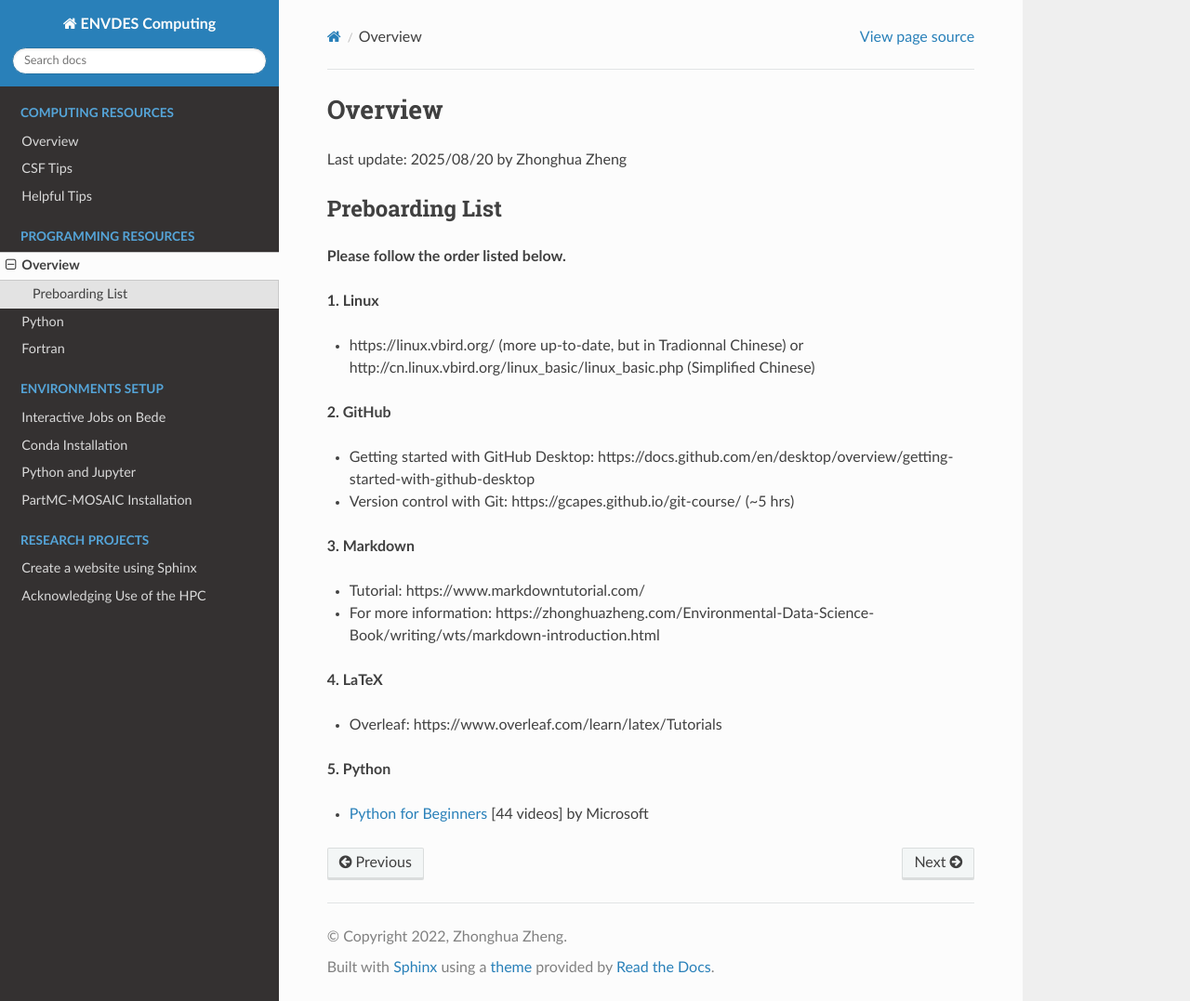
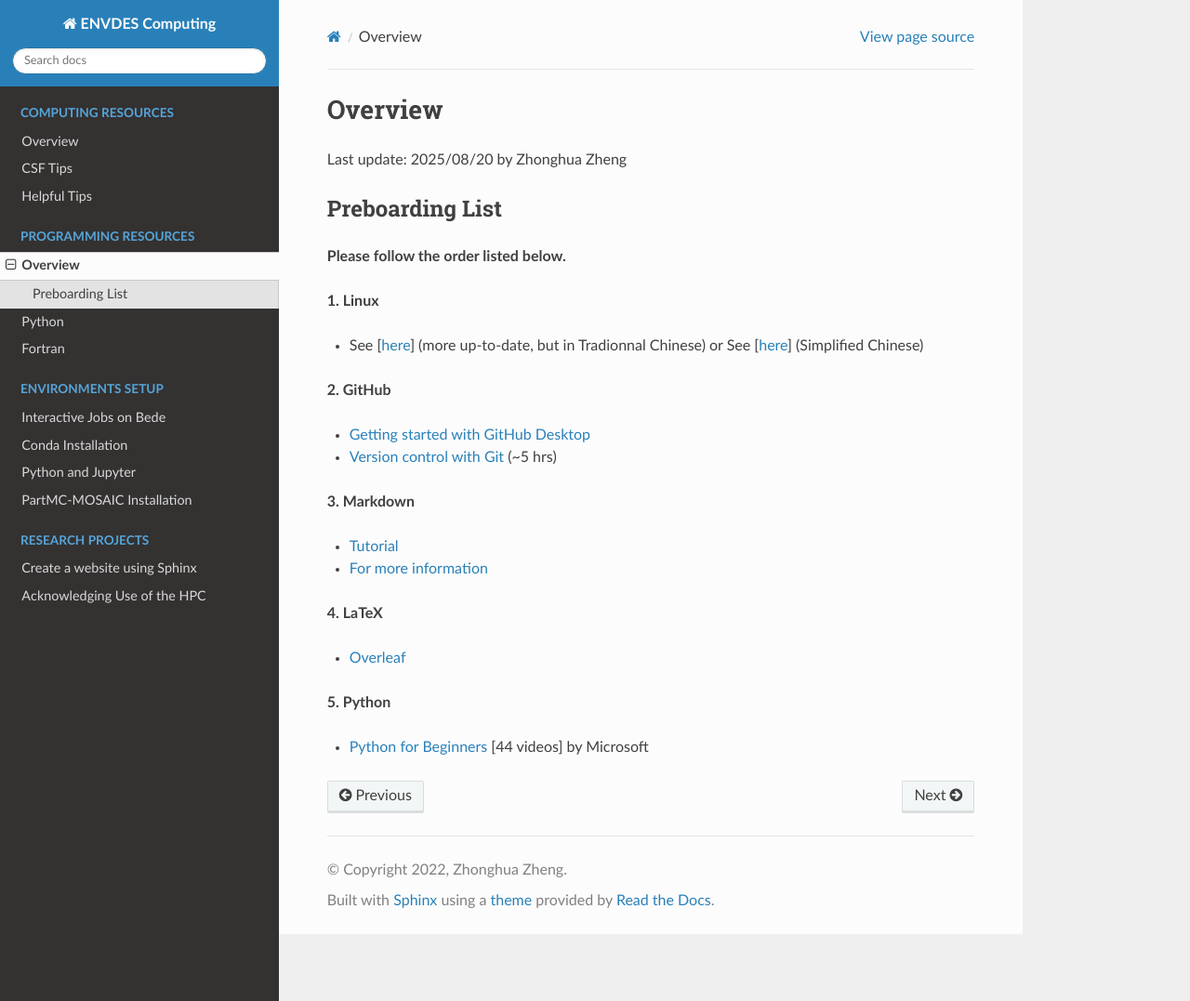
Before and after one commit to envdes/computing, a Sphinx documentation site: the page built from docs/pages/programming_resources/overview.md, in a window 1280 px wide and 1077 px high. Shown: the whole window at 93% size. Built offline with Sphinx 7.4.7 and the Read the Docs theme 3.1.0, drawn with Linux system fonts in a browser that asks for light colours.

Commit message:
Update overview.md

```diff
--- a/docs/pages/programming_resources/overview.md
+++ b/docs/pages/programming_resources/overview.md
@@ -8,21 +8,21 @@ Last update: 2025/08/20 by Zhonghua Zheng
 
 **1. Linux**
 
-- https://linux.vbird.org/ (more up-to-date, but in Tradionnal Chinese) or http://cn.linux.vbird.org/linux_basic/linux_basic.php (Simplified Chinese)
+- See [[here](https://linux.vbird.org/)] (more up-to-date, but in Tradionnal Chinese) or See [[here](http://cn.linux.vbird.org/linux_basic/linux_basic.php)] (Simplified Chinese)
 
 **2. GitHub**
 
-- Getting started with GitHub Desktop: https://docs.github.com/en/desktop/overview/getting-started-with-github-desktop
-- Version control with Git: https://gcapes.github.io/git-course/ (~5 hrs)
+- [Getting started with GitHub Desktop](https://docs.github.com/en/desktop/overview/getting-started-with-github-desktop)
+- [Version control with Git](https://gcapes.github.io/git-course/) (~5 hrs)
 
 **3. Markdown**
 
-- Tutorial: https://www.markdowntutorial.com/
-- For more information: https://zhonghuazheng.com/Environmental-Data-Science-Book/writing/wts/markdown-introduction.html
+- [Tutorial](https://www.markdowntutorial.com/)
+- [For more information](https://zhonghuazheng.com/Environmental-Data-Science-Book/writing/wts/markdown-introduction.html)
 
 **4. LaTeX**
 
-- Overleaf: https://www.overleaf.com/learn/latex/Tutorials
+- [Overleaf](https://www.overleaf.com/learn/latex/Tutorials)
 
 **5. Python**
 
```
